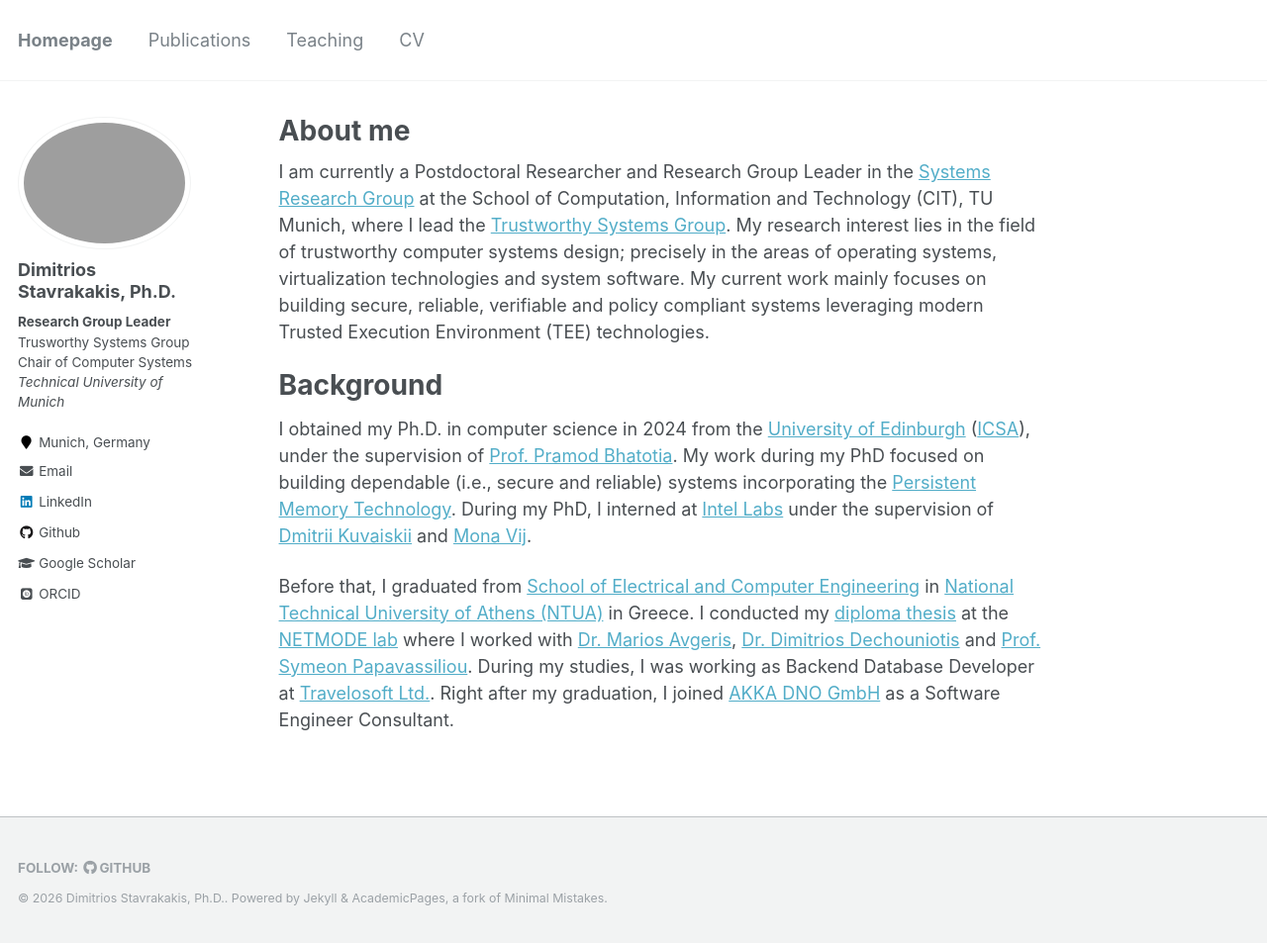
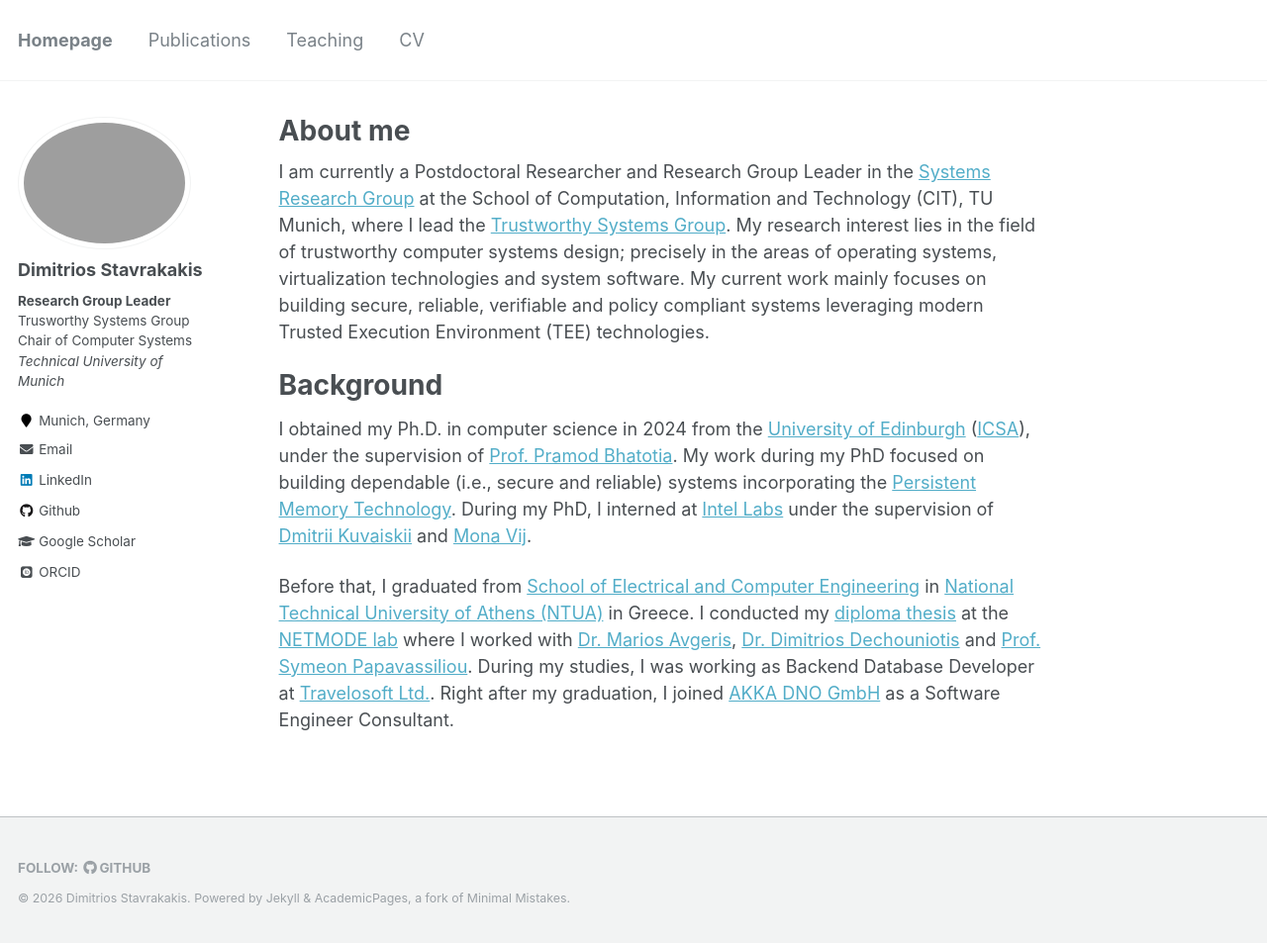
Before and after one commit to dimstav23/dimstav23.github.io, a Jekyll site: the page built from _pages/about.md, in a window 1280 px wide and 953 px high. Shown: the whole window at 99% size. Built offline with Jekyll 4.4.1, drawn with Linux system fonts in a browser that asks for light colours; some web fonts are replaced.

```diff
--- a/_config.yml
+++ b/_config.yml
@@ -9,7 +9,7 @@
 locale                   : "en-US"
 title                    : "Homepage"
 title_separator          : "-"
-name                     : &name "Dimitrios Stavrakakis, Ph.D."
+name                     : &name "Dimitrios Stavrakakis"
 description              : &description "Research Group Leader <br /> Trusworthy Computer Systems Group <br /> Chair of Computer Systems <br /> @ Technical University of Munich"
 url                      : https://dimstav23.github.io # the base hostname & protocol for your site e.g. "https://mmistakes.github.io"
 baseurl                  : "" # the subpath of your site, e.g. "/blog"
@@ -80,7 +80,7 @@ analytics:
 
 # Site Author
 author:
-  name             : "Dimitrios Stavrakakis, Ph.D."
+  name             : "Dimitrios Stavrakakis"
   avatar           : "prof_photo_2026_cropped.png"
   bio              : "<b>Research Group Leader</b> <br /> Trusworthy Systems Group <br /> Chair of Computer Systems <br /> <em>Technical University of Munich</em>"
   location         : "Munich, Germany"
```
